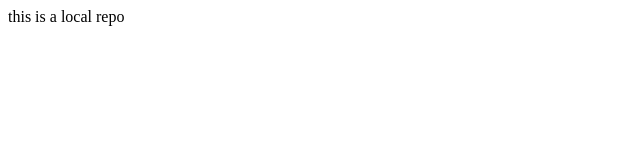
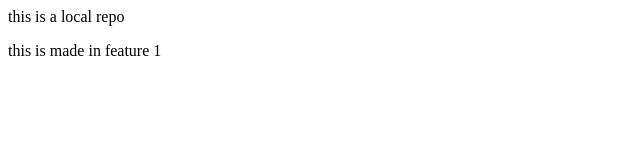
Before and after one commit to ashinat24/localrepo, a plain HTML site: page index.html in a window 1280 px wide. Shown: the whole page, without its empty margins (0-640 px from the left). Drawn offline with Linux system fonts and the light colour scheme.

Commit message:
added a new feature

```diff
--- a/index.html
+++ b/index.html
@@ -1 +1,2 @@
 <p>this is a local repo</p>
+<p>this is made in feature 1</p>
```
